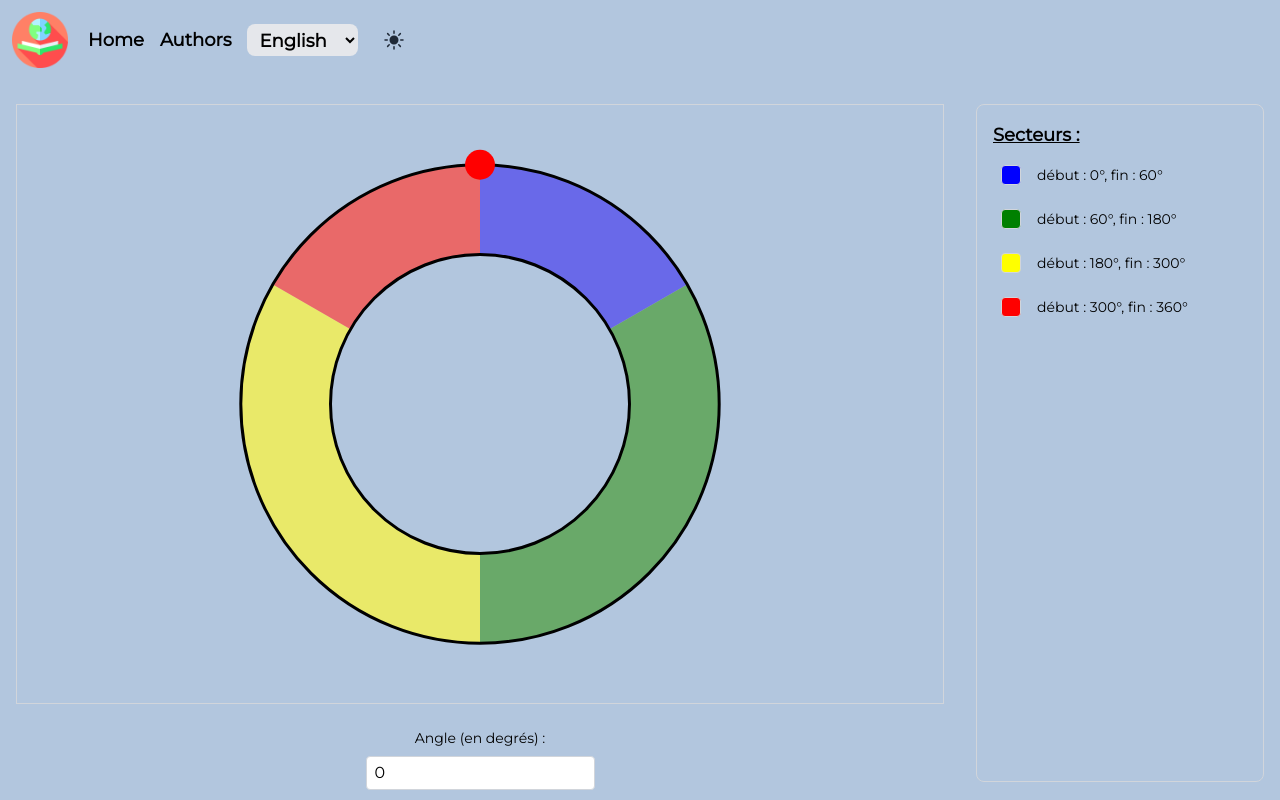
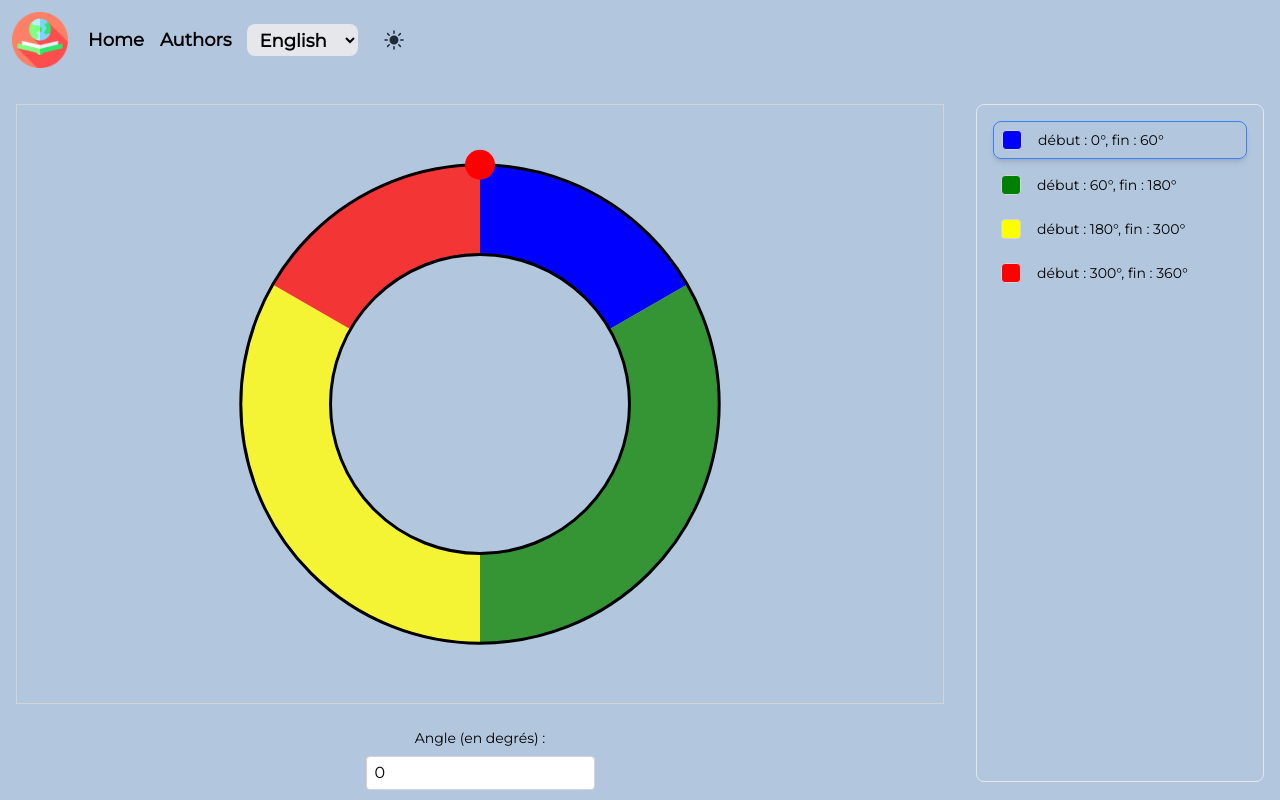
Before and after one commit to breizh44/bookstore-poly, a Vue app in the folder apps/front/: page /WeldingVisualization in a window 1280 px wide. Built offline with nearby package versions, Linux system fonts and the light colour scheme.

Commit message:
Gestion de la mise en surbrillance du secteur actif en fonction de l'angle saisi

```diff
--- a/apps/front/src/views/WeldingVisualizationView.vue
+++ b/apps/front/src/views/WeldingVisualizationView.vue
@@ -35,7 +35,8 @@
                                 :key="index"
                                 :d="getSectorPath(sector.startAngle, sector.endAngle)"
                                 :fill="sector.color"
-                                fill-opacity="0.5"
+                                :fill-opacity="isActiveSector(sector) ? 1.0 : 0.75"
+                                :class="{ 'transition-opacity duration-300': true }"
                             />
                         </g>
 
@@ -80,22 +81,22 @@
             </div>
 
             <!-- Liste des secteurs -->
-            <div
-                class="w-72 h-full flex flex-col gap-2 p-4 border border-gray-300 rounded-lg overflow-y-auto"
-            >
-                <label class="text-lg font-bold underline text-text-light dark:text-text-dark"
-                    >Secteurs :</label
-                >
+            <div class="w-72 h-full flex flex-col gap-2 p-4 border rounded-lg overflow-y-auto">
                 <div
                     v-for="(sector, index) in sectors"
                     :key="index"
-                    class="flex items-center gap-4 p-2"
+                    class="flex items-center gap-4 p-2 border rounded-lg transition-all duration-300"
+                    :class="[
+                        isActiveSector(sector)
+                            ? 'border-blue-500 bg-grey-500 shadow-md'
+                            : 'border-none bg-transparent',
+                    ]"
                 >
                     <div
                         class="w-5 h-5 rounded border border-gray-300 flex-shrink-0"
                         :style="{ backgroundColor: sector.color }"
                     ></div>
-                    <div class="text-sm">
+                    <div class="text-sm text-text-light dark:text-text-dark">
                         début : {{ sector.startAngle }}°, fin : {{ sector.endAngle }}°
                     </div>
                 </div>
@@ -129,6 +130,27 @@ const electrodePosition = computed(() => {
     const y = 100 + outerRadius * Math.sin(radians)
     return { x, y }
 })
+
+// Normalise un angle entre 0 et 360 degrés
+const normalizeAngle = (angle: number): number => {
+    let normalized = angle % 360
+    if (normalized < 0) normalized += 360
+    return normalized
+}
+
+// Vérifie si l'angle est dans un secteur donné
+const isActiveSector = (sector: { startAngle: number; endAngle: number }): boolean => {
+    const normalizedAngle = normalizeAngle(angle.value)
+    const start = normalizeAngle(sector.startAngle)
+    const end = normalizeAngle(sector.endAngle)
+
+    if (start < end) {
+        return normalizedAngle >= start && normalizedAngle < end
+    } else {
+        // Gère le cas où le secteur traverse 0°
+        return normalizedAngle >= start || normalizedAngle < end
+    }
+}
 
 function getSectorPath(startAngle: number, endAngle: number): string {
     const centerX = 100
```
